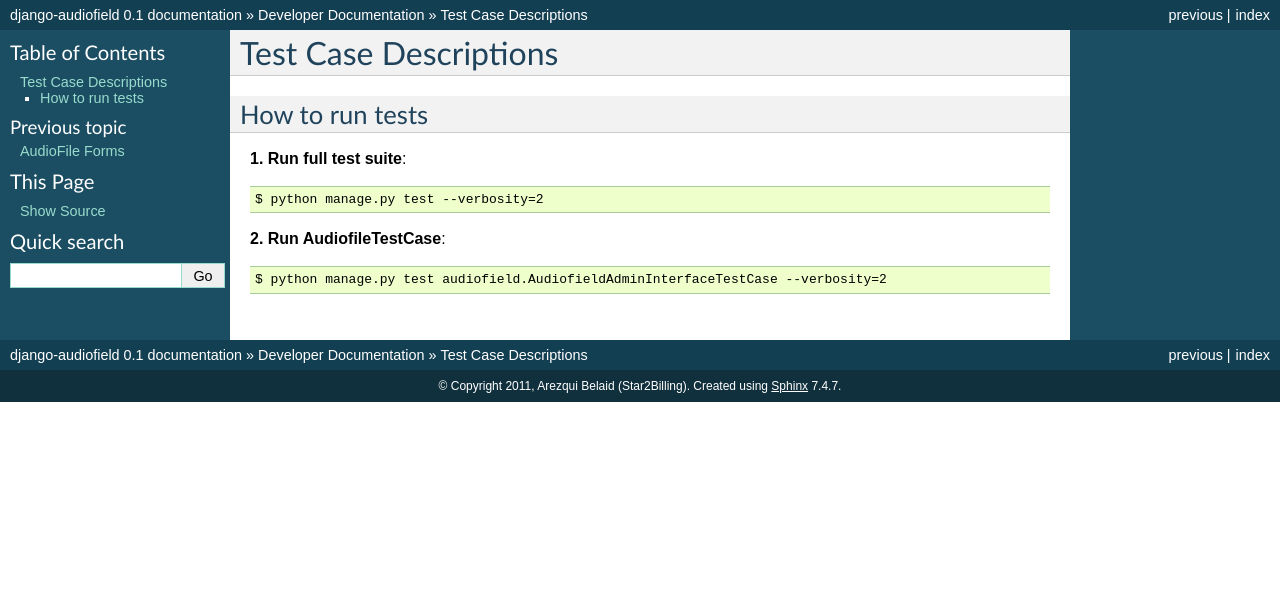
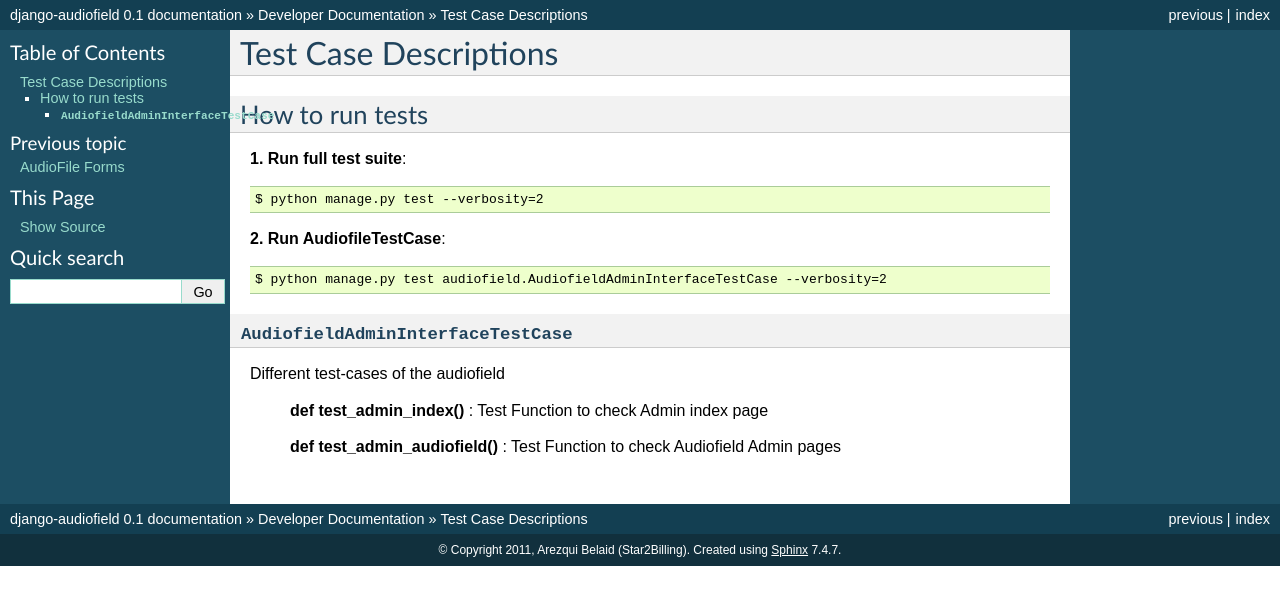
Before and after one commit to fancy517/django-audiofield, a Sphinx documentation site: the page built from docs/source/developer-doc/testing.rst, in a window 1280 px wide. Shown: the top 605 px of the page. Built offline with Sphinx 7.4.7, drawn with Linux system fonts in a browser that asks for light colours.

Commit message:
updated testcases doc

```diff
--- a/docs/source/developer-doc/objects-description.rst
+++ b/docs/source/developer-doc/objects-description.rst
@@ -6,7 +6,7 @@ Objects Description
 .. _AudioFile-model:
 
 :class:`AudioFile`
--------------------------------
+------------------
 
 Describe model of the AudioFile
 
--- a/docs/source/developer-doc/testing.rst
+++ b/docs/source/developer-doc/testing.rst
@@ -14,3 +14,15 @@ How to run tests
 **2. Run AudiofileTestCase**::
 
     $ python manage.py test audiofield.AudiofieldAdminInterfaceTestCase --verbosity=2
+
+
+.. _audiofield-admin-testcases:
+
+:class:`AudiofieldAdminInterfaceTestCase`
+-----------------------------------------
+
+Different test-cases of the audiofield
+
+    **def test_admin_index()** : Test Function to check Admin index page
+
+    **def test_admin_audiofield()** : Test Function to check Audiofield Admin pages
```
Also changed, not shown: 1 other file.
